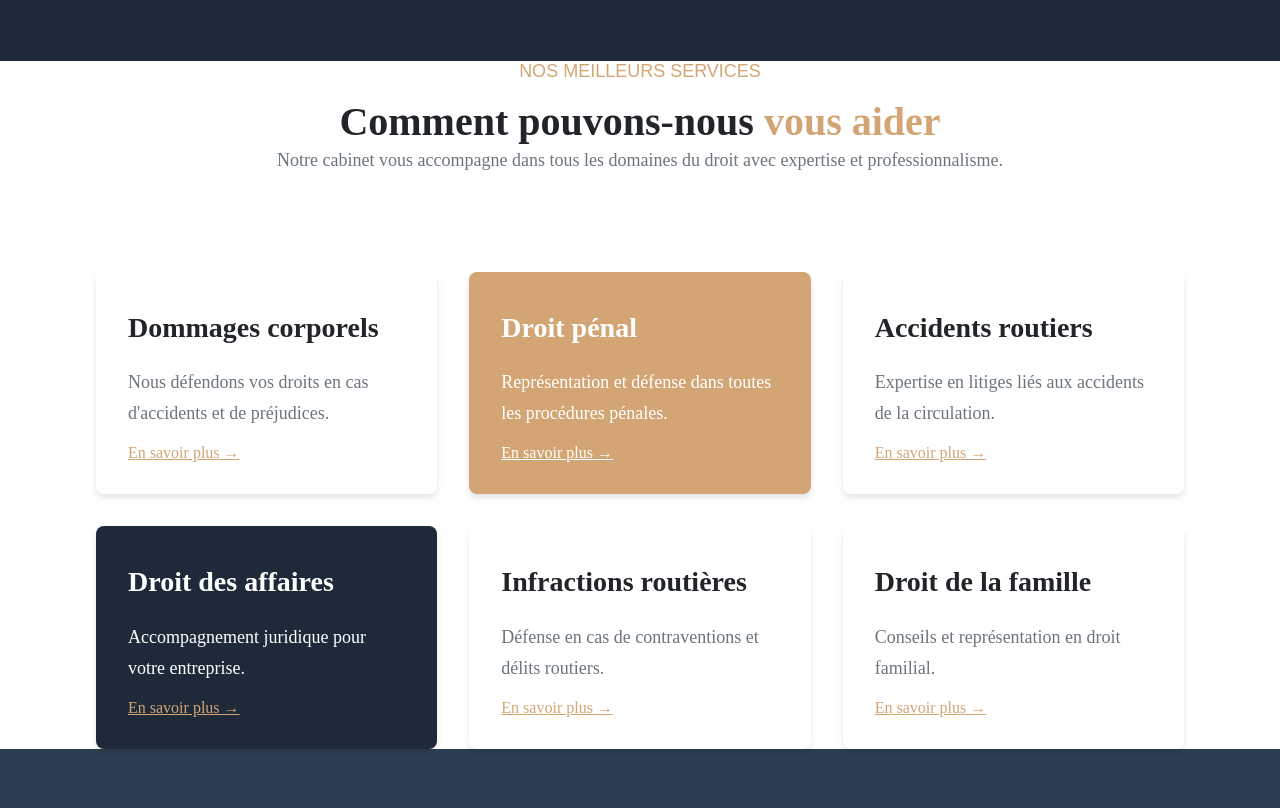
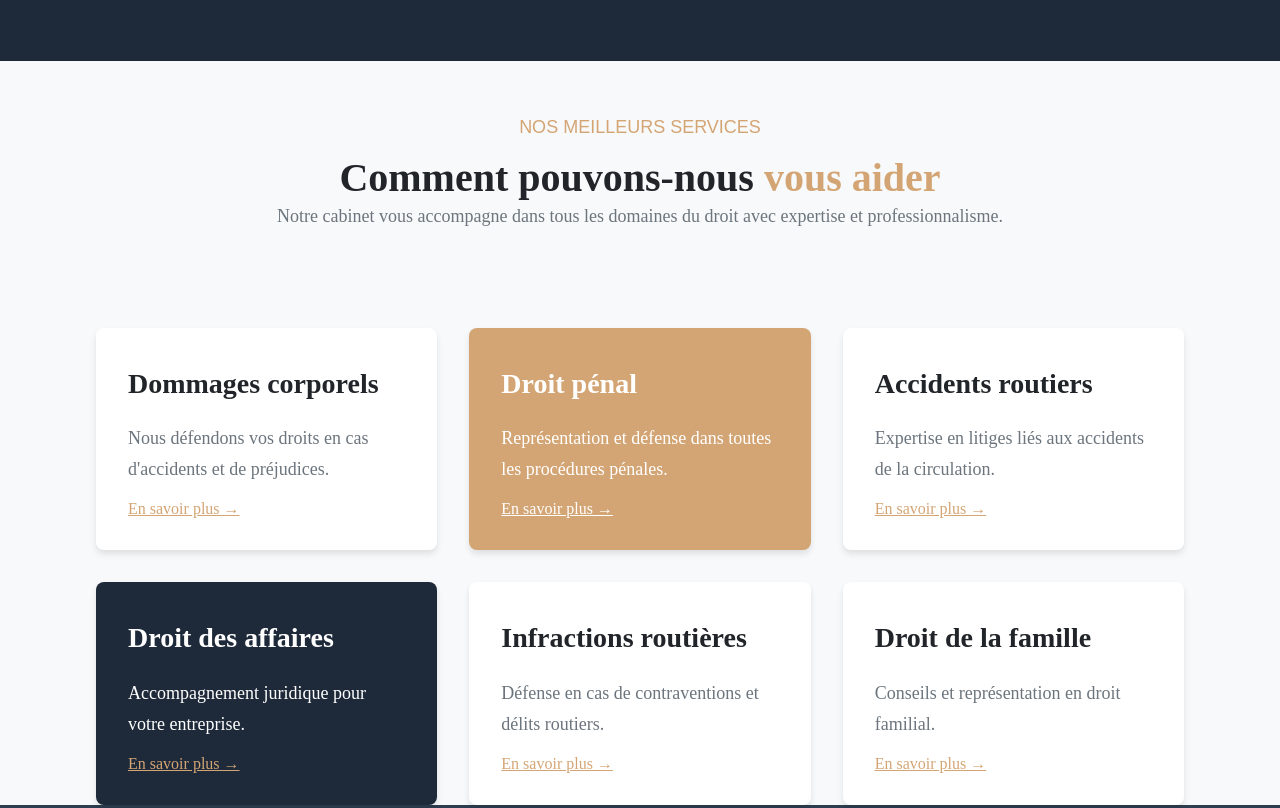
Before and after one commit to RaphaelRiguet/TP_AVOCAT, a website: page index.html in a window 1280 px wide. Shown: the part 839-1647 px from the top of the page. Drawn offline with Linux system fonts and the light colour scheme.

Commit message:
commit section fini

```diff
--- a/assets/scss/templateRAPH.scss
+++ b/assets/scss/templateRAPH.scss
@@ -1,9 +1,10 @@
 @use'./variables.scss' as *;
 
 .services__section{
-    background-color: $color-white!important;
+    background-color: $color-light!important;
 }
 .services__subtitle{
+    padding-top: $font-size-h1 ;
     color: $color-primary;
     font-size: $font-size-large;
     margin-bottom: $spacing-sm;
@@ -133,7 +134,7 @@
         }
         &:hover{
             box-shadow:$box-shadow-lg;
-             transform: translateY(-5px);
+            transform: translateY(-5px);
         }
 
     }
```
Also changed, not shown: assets/css/style.css, 1 other file.
